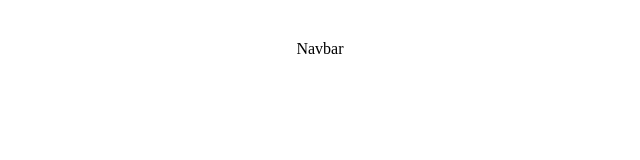
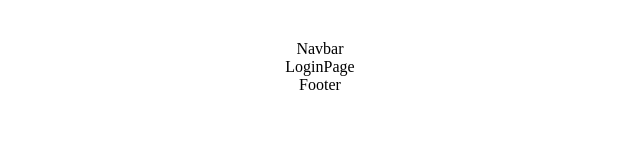
Before and after one commit to HearingHealthApp/Ruben, a React (Vite) app in the folder ear-health-project-ui/: page /login in a window 1280 px wide. Shown: the top 160 px of the page, without its empty margins (320-960 px from the left). Built offline with nearby package versions, Linux system fonts and the light colour scheme.

Commit message:
created routing on the frontend

```diff
--- a/ear-health-project-ui/src/components/App/App.jsx
+++ b/ear-health-project-ui/src/components/App/App.jsx
@@ -3,6 +3,12 @@ import reactLogo from '../../assets/react.svg'
 import viteLogo from '/vite.svg'
 import './App.css'
 import Navbar from "../Navbar/Navbar.jsx"
+import Home from "../Home/Home.jsx"
+import RegisterPage from "../RegisterPage/RegisterPage"
+import LoginPage from "../LoginPage/LoginPage"
+import Footer from "../Footer/Footer"
+import Forum from "../Forum/Forum"
+import {BrowserRouter, Routes , Route, Link} from "react-router-dom"
 
 function App() {
 
@@ -11,6 +17,17 @@ function App() {
       <div>
         <Navbar></Navbar>
 
+        <BrowserRouter>
+        <Routes>
+          <Route path = "/" element = {<Home/>}/>
+          <Route path = "/register" element = {<RegisterPage/>}/>
+          <Route path = "/login" element = {<LoginPage/>}/>
+          <Route path = "/forum" element = {<Forum/>}/>
+        </Routes>
+        </BrowserRouter>
+
+        <Footer/>
+
       </div>
     </>
   )
--- /dev/null
+++ b/ear-health-project-ui/src/components/Footer/Footer.jsx
@@ -0,0 +1,10 @@
+import React from 'react'
+import "./Footer.css"
+
+const Footer = () => {
+  return (
+    <div>Footer</div>
+  )
+}
+
+export default Footer
--- /dev/null
+++ b/ear-health-project-ui/src/components/Forum/Forum.jsx
@@ -0,0 +1,10 @@
+import React from 'react'
+import "./Forum.css"
+
+const Forum = () => {
+  return (
+    <div>Forum</div>
+  )
+}
+
+export default Forum
--- a/ear-health-project-ui/src/components/Home/Home.jsx
+++ b/ear-health-project-ui/src/components/Home/Home.jsx
@@ -1,5 +1,5 @@
 import React from 'react'
-
+import "./Home.css"
 const Home = () => {
   return (
     <div>Home</div>
--- /dev/null
+++ b/ear-health-project-ui/src/components/LoginPage/LoginPage.jsx
@@ -0,0 +1,10 @@
+import React from 'react'
+import "./LoginPage.css"
+
+const LoginPage = () => {
+  return (
+    <div>LoginPage</div>
+  )
+}
+
+export default LoginPage
--- a/ear-health-project-ui/src/components/Navbar/Navbar.jsx
+++ b/ear-health-project-ui/src/components/Navbar/Navbar.jsx
@@ -1,4 +1,5 @@
 import React from 'react'
+import "./Navbar.css"
 
 const Navbar = () => {
   return (
--- /dev/null
+++ b/ear-health-project-ui/src/components/RegisterPage/RegisterPage.jsx
@@ -0,0 +1,10 @@
+import React from 'react'
+import "./RegisterPage.css"
+
+const RegisterPage = () => {
+  return (
+    <div>RegisterPage</div>
+  )
+}
+
+export default RegisterPage
```
Also changed, not shown: ear-health-project-ui/src/components/Footer/Footer.css (added), ear-health-project-ui/src/components/Forum/Forum.css (added), ear-health-project-ui/src/components/LoginPage/LoginPage.css (added), ear-health-project-ui/src/components/RegisterPage/RegisterPage.css (added).
